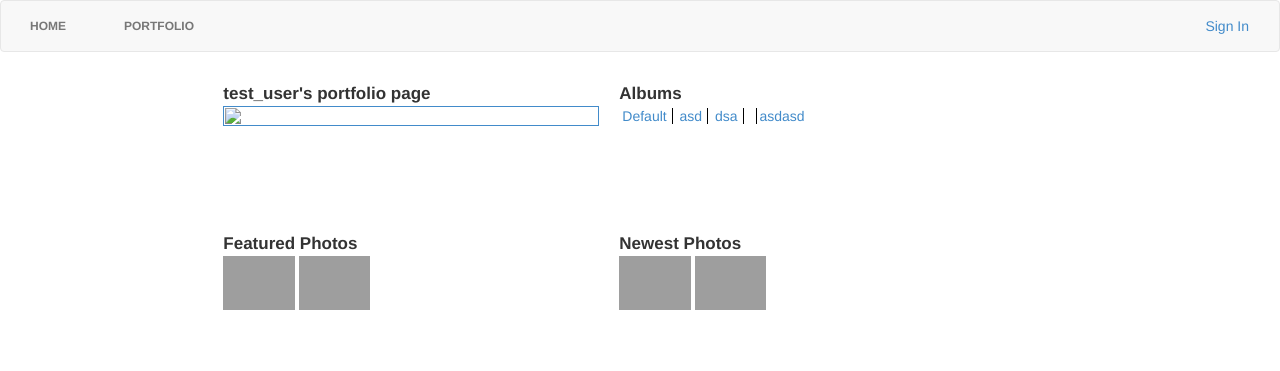
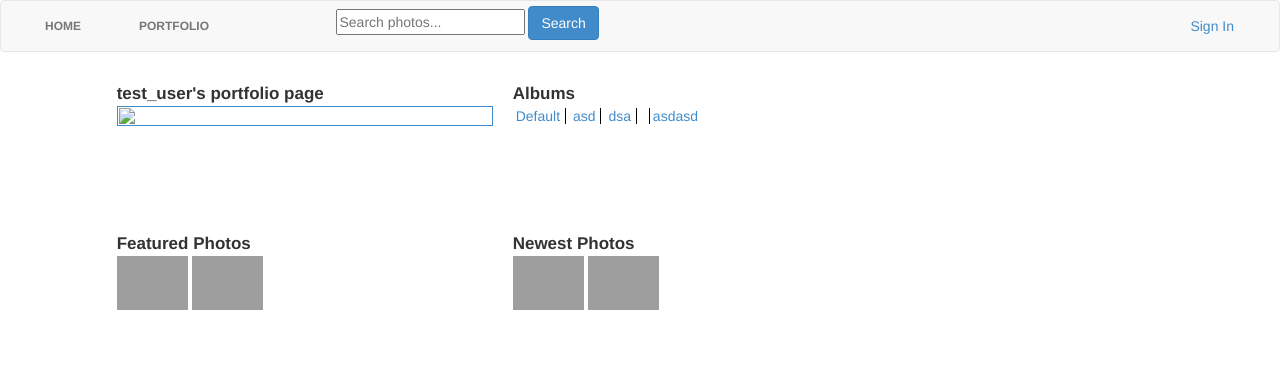
Before and after one commit to kdimitrov92/Portfolio, a Django app: a page that uses portfolio/templates/base.html in a window 1280 px wide. Shown: the top 371 px of the page. Run offline with Django 3.2, Linux system fonts and the light colour scheme; data comes from the database, SQL or seed files in the repository; both versions use the stored data as it was after the commit; some libraries are stand-ins or nearby versions; grey boxes are pictures that could not be loaded.

Commit message:
Added basic search functionality;

```diff
--- a/portfolio/portfolio/urls.py
+++ b/portfolio/portfolio/urls.py
@@ -9,6 +9,8 @@ from portfolio.views.photos import\
     RemovePhotoFromAlbumView
 from portfolio.views.comments import CommentPhotoView
 from portfolio.views.albums import AllAlbumsView, SingleAlbumView, RemoveAlbumView, CreateNewAlbumView
+from portfolio.views.search import SearchView
+
 
 urlpatterns = patterns(
     '',
@@ -34,4 +36,6 @@ urlpatterns = patterns(
     url(r'^photos/copy/(?P<photo_id>.+)$', CopyPhotoView.as_view(), name='portfolio.photo.copy'),
     url(r'^photos/all/(?P<username>.+)$', AllPhotosView.as_view(), name='portfolio.photo.all'),
 
+    url(r'^search/', SearchView.as_view(), name='portfolio.search'),
+
 )
--- a/portfolio/static/css/style.css
+++ b/portfolio/static/css/style.css
@@ -127,3 +127,31 @@
   font-weight: bold;
   font-size: 17px;
 }
+
+.search-bar {
+  margin-top: 5px;
+}
+
+.row.photo-result {
+  padding: 15px;
+}
+
+.photo-result:hover {
+  color: #222222;
+}
+
+.photo-result-image {
+  max-height: 70%;
+  max-width: 70%
+}
+
+.photo-name {
+  font-weight: bold;
+  font-size: 16px;
+  text-align: left;
+}
+
+.photo-description {
+  font-size: 13px;
+  text-align: left;
+}
--- a/portfolio/templates/base.html
+++ b/portfolio/templates/base.html
@@ -25,7 +25,7 @@
   </head>
 <body {% block body-attrs %}{% endblock body-attrs %}>
     {% include "main_menu.html" %}
-    <div class='col-md-4 col-md-offset-2'>
+    <div class='col-md-8 col-md-offset-1'>
         <div class="main-content">
             {% block body-content %}{% endblock body-content %}
         </div>
--- a/portfolio/templates/main_menu.html
+++ b/portfolio/templates/main_menu.html
@@ -4,14 +4,23 @@
     <nav class="navbar navbar-default">
         <div class="navbar-header">
         </div>
-
+        <div class='col-md-3'>
             <ul class="nav navbar-nav">
                 {% url 'portfolio.home' as home_url %}
                 <li {% if request.path == home_url %}class="active"{% endif %}><a href="{{ home_url }}">Home</a></li>
                 {% url 'portfolio.portfolio' as portfolio_url %}
                 <li {% if request.path == portfolio_url %}class="active"{% endif %}><a href="{{ portfolio_url }}">Portfolio</a></li>
             </ul>
-
+        </div>
+        <div class='col-md-6'>
+            <div class='search-bar'>
+                <form method='GET' action="{% url 'portfolio.search' %}">
+                    <input class='search-box' name='search_parameters' placeholder='Search photos...'>
+                    <button type='submit' class="standart submit-update btn btn-primary">Search</button>
+                </form>
+            </div>
+        </div>
+        <div class='col-md-3 pull-right'>
             <div class='profile-nav'>
                 {% if request.user.is_authenticated %}
                     <span class="navbar-text navbar-right"><a href="{% url 'accounts.logout' %}">Sign Out</a></span>
@@ -22,5 +31,6 @@
                     <span class="navbar-text navbar-right"><a href="{% url 'accounts.login' %}">Sign In</a></span>
                 {% endif %}
             </div>
+        </div>
     </nav>
 </div>
```
Also changed, not shown: portfolio/portfolio/logic/search.py (added, +14 -0 lines), portfolio/portfolio/views/search.py (added, +17 -0 lines), portfolio/templates/search.html (added, +28 -0 lines), portfolio/server/db.sqlite3. Lines whose indentation alone changed are shown as unchanged.
